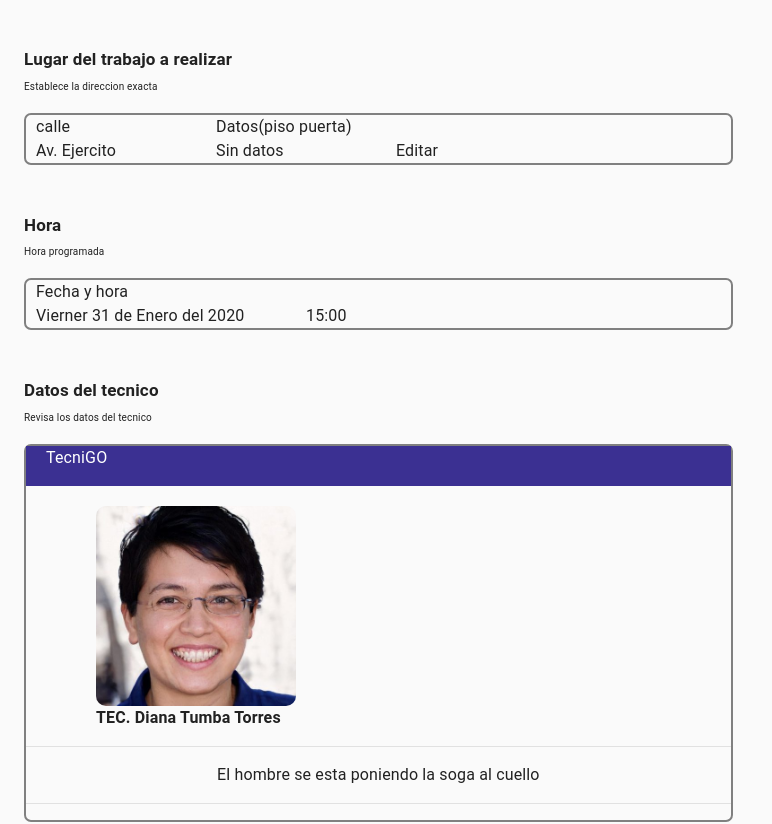
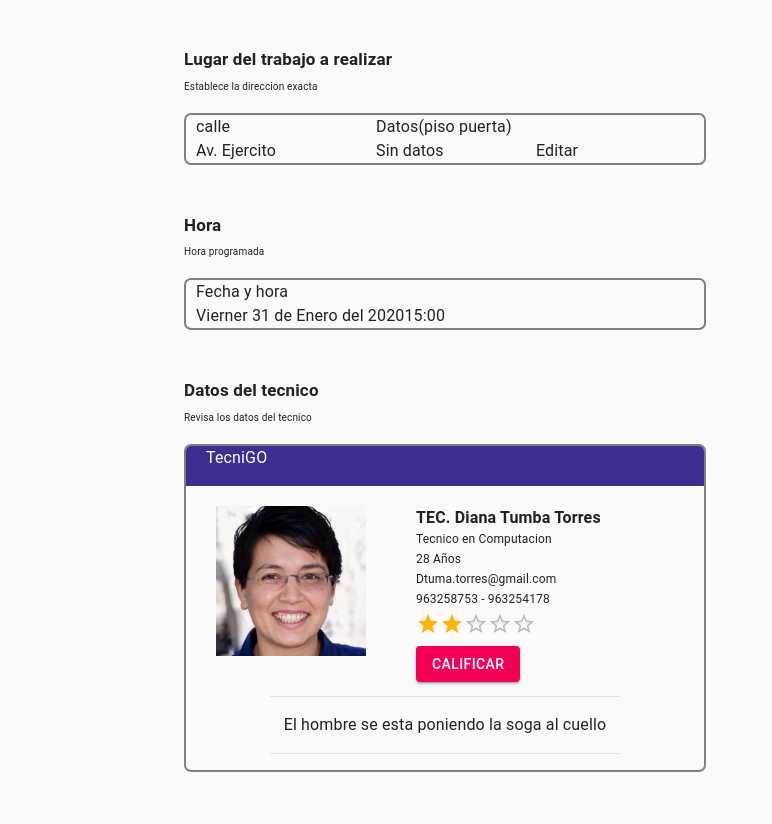
Before and after one commit to CarlosAlvaIqui/tecnigoplataformawebrjs, a React (Create React App) app in the folder lobitofh/: page /Detailswork in a window 1280 px wide. Shown: the part 695-1519 px from the top of the page, without its empty margins (0-772 px from the left). Built offline with nearby package versions, Linux system fonts and the light colour scheme.

Commit message:
Mejorando detalles por un futuro mejor

```diff
--- a/lobitofh/package.json
+++ b/lobitofh/package.json
@@ -5,6 +5,7 @@
   "dependencies": {
     "@material-ui/core": "^4.8.3",
     "@material-ui/icons": "^4.5.1",
+    "@material-ui/lab": "^4.0.0-alpha.42",
     "@testing-library/jest-dom": "^4.2.4",
     "@testing-library/react": "^9.3.2",
     "@testing-library/user-event": "^7.1.2",
--- a/lobitofh/src/assets/css/cssgeneral.css
+++ b/lobitofh/src/assets/css/cssgeneral.css
@@ -372,6 +372,8 @@ font-size: 40px;
   padding-left: 10px;
   padding-right: 10px;
   height: 52px;
+  overflow: hidden;
+
 }
 .tothel{
   float: left;
@@ -379,28 +381,24 @@ font-size: 40px;
 }
 .tothell{
   float: left;
-  width: 180px;
-
+  width: 160px;
 }
 
 .tother{
   float: left;
-  width: 180px;
-
+  width: 120px;
 }
 .halfdiv{
   float: left;
-  width: 270px;
-
 }
 .halfdivc{
   float: left;
-  width: 270px;
 
 }
 .cartatecnico{
   border: 2px solid grey;
   border-radius: 7px;
+  overflow: hidden;
 }
 .headercard{
   background-color: #3B3092;
@@ -408,19 +406,42 @@ font-size: 40px;
   padding-left: 20px;
   height: 40px;
 }
+.tecnicodata{
+  margin-top: 20px;
+  margin-left: 30px;
+  margin-bottom: 40px;
+}
 .centerthis{
 text-align: center;
+width: 350px;
+margin:auto;
+margin-top: 210px;
 }
 .tecper{
-  margin-top: 20px;
-  margin-left: 70px;
-  border-radius: 10px;
+
 }
+
 .infotec{
-  margin-left: 70px;
+
+}
+.divimgtec{
+  width:200px;
+float: left;
 }
 .divdatatec{
+  float: left;
+width: 220px;
 }
+.imgtecnico{
+width:200px
+}
+.datat{
+  font-size: 12px;
+}
+.mite{
+  margin-bottom: 2px;
+}
+
 /*
 recordar
 puse un margin left al formulario de registro arreglar a una determinada posicion
--- a/lobitofh/src/components/Reactivescom/Detailswork.js
+++ b/lobitofh/src/components/Reactivescom/Detailswork.js
@@ -7,6 +7,13 @@ import Typography from '@material-ui/core/Typography';
 import Container from '@material-ui/core/Container';
 import perfilphoto from '../../assets/img/hppisfree.jpg';
 import { Link, NavLink } from 'react-router-dom';
+
+
+import Rating from '@material-ui/lab/Rating';
+import StarBorderIcon from '@material-ui/icons/StarBorder';
+import Box from '@material-ui/core/Box';
+import Button from '@material-ui/core/Button';
+
 
 const useStyles = makeStyles(theme => ({
   root: {
@@ -34,7 +41,7 @@ const Detailswork = (props) => {
       </div>
       <div>
         <CssBaseline />
-        <Container maxWidth="lg">
+        <Container maxWidth="md">
           <Typography component="div" style={{}}>
             <Grid container spacing={3}>
 
@@ -127,21 +134,52 @@ const Detailswork = (props) => {
                     <div className="headercard">
                       <p>TecniGO</p>
                     </div>
-                      <div className="perfildata">
-                          <div>
-                              <img src={perfilphoto} style={{width:200}} className="tecper"/>
+                    <div className="tecnicodata">
+                      <div className="divimgtec">
+                        <img src={perfilphoto} style={{ width: 150 }} className="tecper" />
+
                       </div>
+
                       <div className="divdatatec">
                         <strong>
                           <span className="infotec">TEC. Diana Tumba Torres </span>
                         </strong>
+                        <div className="datat">
+                          <p className="mite">Tecnico en Computacion</p>
+                          <p className="mite">28 Años</p>
+                          <p className="mite">Dtuma.torres@gmail.com</p>
+                          <p className="mite">963258753 - 963254178</p>
+                          <div>
+                            <Box component="fieldset" mb={3} borderColor="transparent">
+                              <Rating
+                                name="customized-empty"
+                                defaultValue={2}
+                                precision={0.5}
+                                emptyIcon={<StarBorderIcon fontSize="inherit" />}
+                              />
+                              <Button variant="contained" color="secondary">
+                                Calificar
+                                          </Button>
+
+                            </Box>
+
+                          </div>
+                        </div>
                       </div>
                     </div>
                     <div className="centerthis">
                       <hr />
-                              <span >El hombre se esta poniendo la soga al cuello</span>
+                      <p >El hombre se esta poniendo la soga al cuello</p>
                       <hr />
                     </div>
+
+
+                    {
+                      /**
+                       *
+                       */
+                    }
+
                   </div>
                 </div>
 
@@ -175,8 +213,8 @@ const Detailswork = (props) => {
                     <span className="mispa">
                       Lea el informe
                       </span>
-                        <br/>
-                      <Link className="nav-bar-brand" >
+                    <br />
+                    <Link className="nav-bar-brand" to={"/"}>
                       <span>Ver Informe</span>
                     </Link>
 
```
Also changed, not shown: 1 other file (tests, documents, lock files or other folders). Lines whose indentation alone changed are shown as unchanged.
